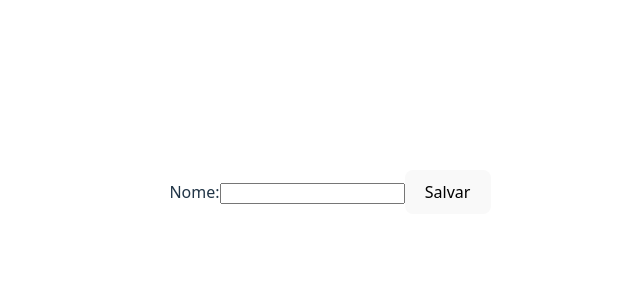
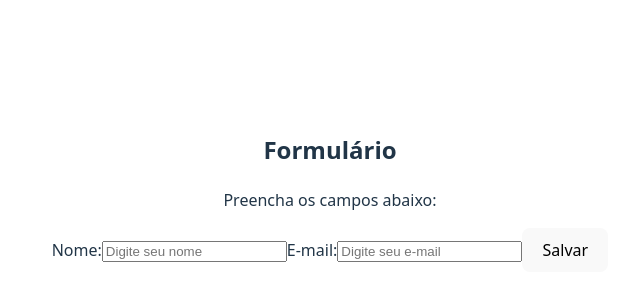
Before and after one commit to Melksedeque/reactjs-useref, a React (Vite) app: page / in a window 1280 px wide. Shown: the part 208-508 px from the top of the page, without its empty margins (310-950 px from the left). Built offline with nearby package versions, Linux system fonts and the light colour scheme.

Commit message:
Criação de useRef para Labels e Inputs

```diff
--- a/src/App.jsx
+++ b/src/App.jsx
@@ -1,12 +1,34 @@
+import { useRef } from "react";
 import "./App.css";
 
 function App() {
+  const labelNome = useRef("");
+  const inputNome = useRef("");
+  const labelEmail = useRef("");
+  const inputEmail = useRef("");
+
   return (
     <>
       <form className="formulario">
-        <label>
+        <h2>Formulário</h2>
+        <p>Preencha os campos abaixo:</p>
+        <label ref={labelNome}>
           Nome:
-          <input type="text" name="nome" />
+          <input
+            type="text"
+            name="nome"
+            ref={inputNome}
+            placeholder="Digite seu nome"
+          />
+        </label>
+        <label ref={labelEmail}>
+          E-mail:
+          <input
+            type="email"
+            name="email"
+            ref={inputEmail}
+            placeholder="Digite seu e-mail"
+          />
         </label>
         <button type="submit">Salvar</button>
       </form>
```
